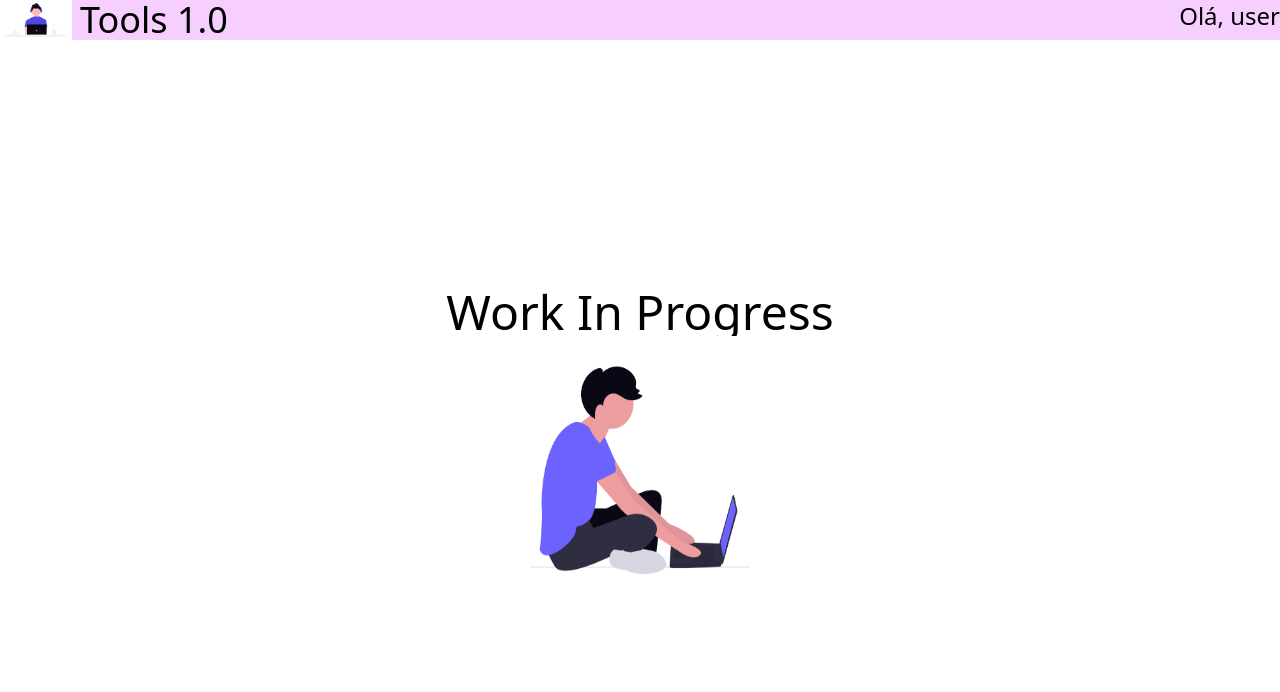
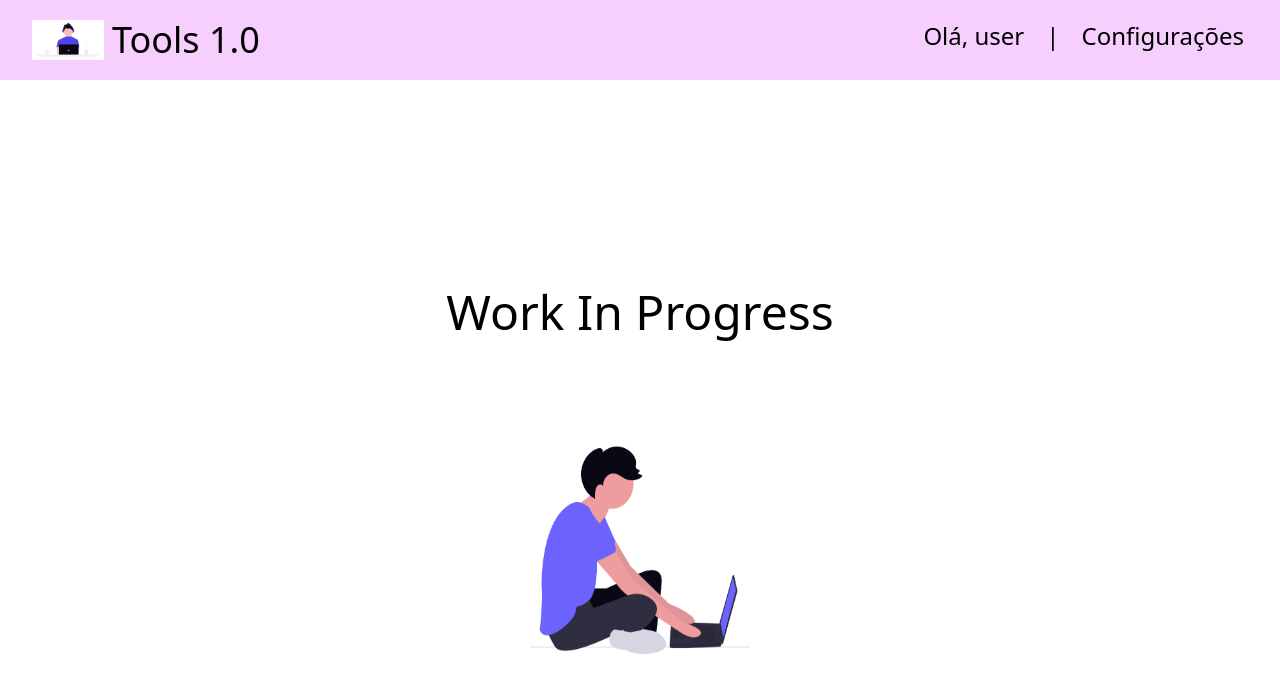
Before and after one commit to caiGon1/Tools, a React (Vite) app: page / in a window 1280 px wide. Shown: the top 692 px of the page. Built offline with nearby package versions, Linux system fonts and the light colour scheme.

Commit message:
fix header

```diff
--- a/src/assets/Header.jsx
+++ b/src/assets/Header.jsx
@@ -2,11 +2,13 @@ import { useImperativeHandle } from "react"
 
 function Header() {
     return (
-        <div className="flex bg-fuchsia-200 w-screen gap-2">
+        <div className="flex bg-fuchsia-200 gap-2 px-8 py-5">
             <img className="h-10 w-18
             " src="src\assets\imgs\undraw_coding_joxb.png" alt="TEMP" />
             <h1 className="text-4xl">Tools 1.0</h1>
-            <a className="ml-auto text-2xl" href="">Olá, user</a>
+            <a className="ml-auto text-2xl px-1" href="">Olá, user</a>
+            <h1 className="ml-2.5 text-2xl">|</h1>
+            <a className="ml-2.5 text-2xl px-1" href="">Configurações</a>
         </div>
     )
 }
--- a/src/assets/Wip.jsx
+++ b/src/assets/Wip.jsx
@@ -1,7 +1,7 @@
 function Wip() {
     return (
         <div className="min-h-screen flex flex-col items-center justify-center">
-        <h1 className="text-5xl">Work In Progress</h1>
+        <h1 className="text-5xl h-32">Work In Progress</h1>
             <img className="w-64 h-64" src="src\assets\imgs\undraw_deep-work_muov.png" alt="Work In Progress" />
         </div>
     )
```
